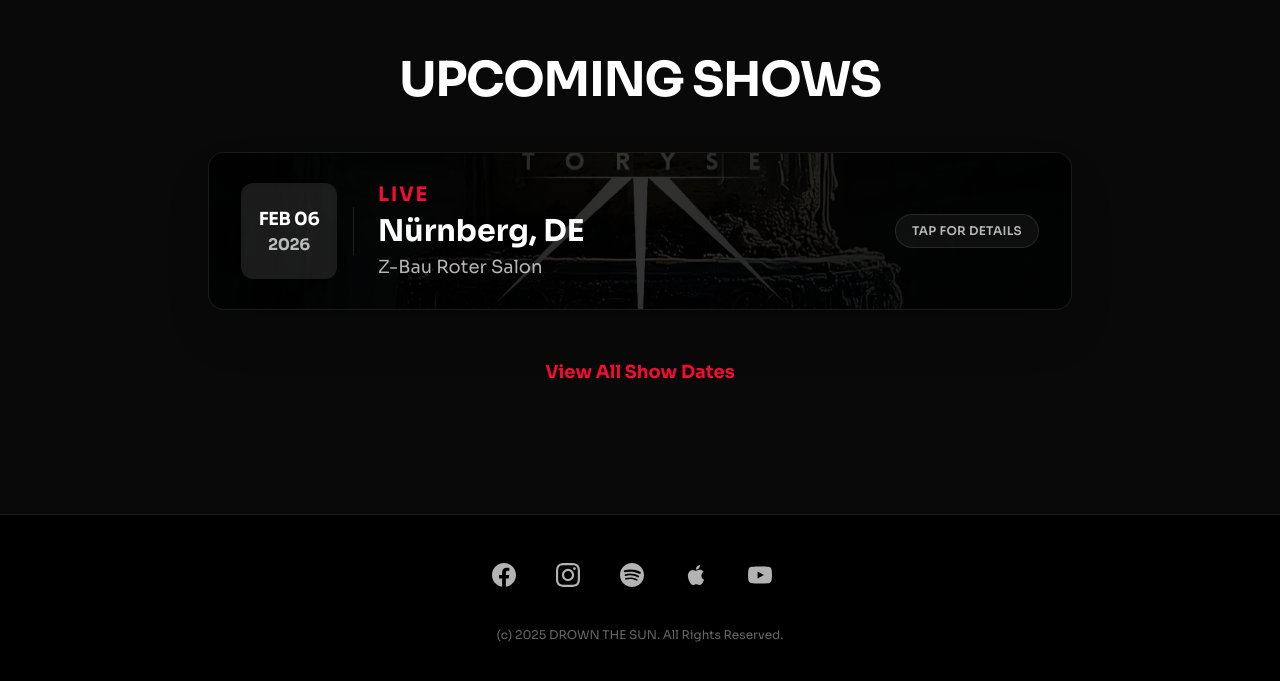
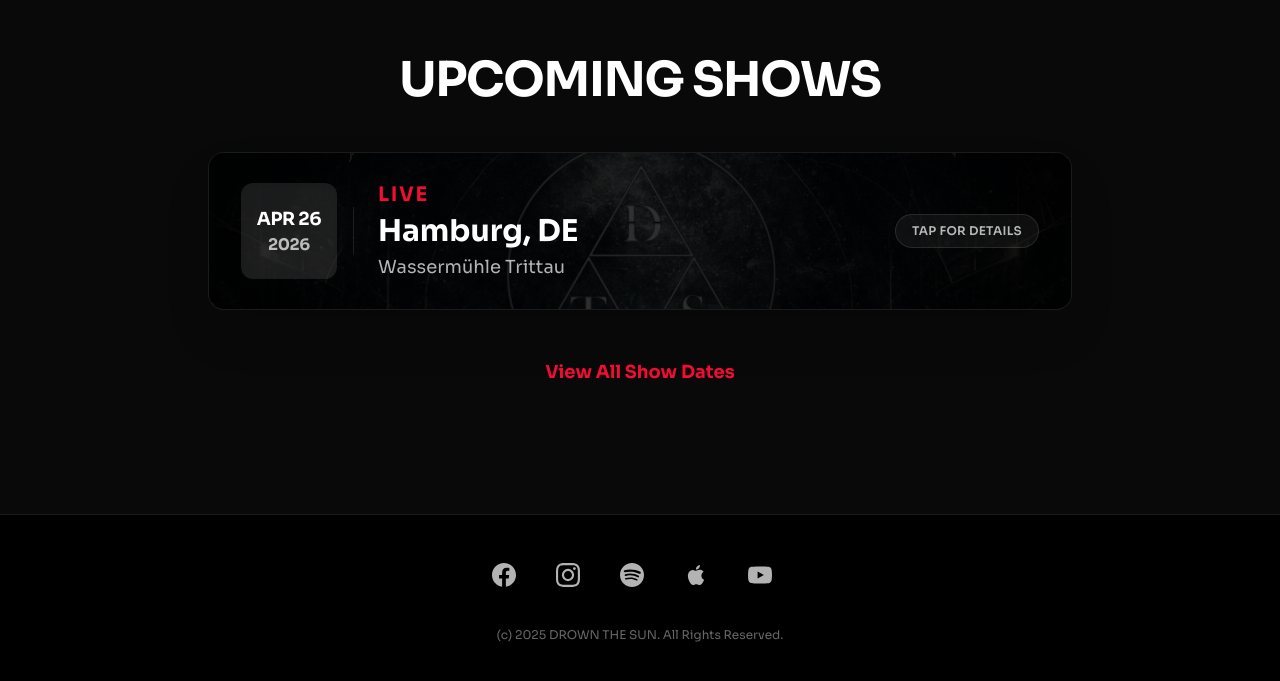
Before and after one commit to reza-azimi-dev/drown-the-sun-website, a Next.js app: page / in a window 1280 px wide. Shown: the part 1588-2269 px from the top of the page. Built offline with nearby package versions, Linux system fonts and the light colour scheme.

Commit message:
added hamburg show 26 apr 2026

```diff
--- a/constants.ts
+++ b/constants.ts
@@ -37,11 +37,49 @@ export const socials = [
 
 export const UPCOMING_SHOWS: Show[] = [
   {
+    id: "20260426",
+    date: "APR 26, 2026",
+    venue: "Wassermühle Trittau",
+    location: "Hamburg, DE",
+    isPast: false,
+    description: `Drei Städte. Drei Spielarten. Ein Abend, der das alte Gebälk unserer Wassermühle auf den Prüfstand stellt.
+
+Mit WATAR (Kiel), SUBSTATION (Hamburg) und DROWN THE SUN (Nürnberg) versammelt METAL MÜHLE I drei Bands, die modernen Metal in all seinen Facetten ausloten – technisch versiert, stilistisch eigenständig und mit jener kompromisslosen Energie, die man sonst eher aus den Reviews einschlägiger Metal-Magazine kennt.
+
+WATAR liefern High-Gain Metal-Sound und Double-Bass-Massaker, verweben aber zugleich melodische Parts, schräge Gitarrensoli und orientalische Einflüsse in ihren progressiven Thrash Metal. Das Ergebnis: rasante Riffs, überraschende Wendungen und Moshpit-Garantie – präzise gespielt, aber nie verkopft.
+
+SUBSTATION stehen für modernen Metalcore zwischen gnadenlosen Breakdowns und eingängigen Singalongs. Ihre Songs transformieren Wut, Druck und Hoffnung in kollektive Energie – intensiv, emotional und live mit einer Präsenz, die den Raum sofort zusammenschweißt.
+
+DROWN THE SUN aus Nürnberg bewegen sich vom klassischen Metalcore hin zu einem düsteren, atmosphärischen Djent-Sound. Melodische, fast cineastische Passagen prallen auf unorthodoxe, groovegetriebene Rhythmen und polyrhythmische Präzision. Auf der Bühne entsteht daraus ein Sog aus Schwere, Atmosphäre und eruptiver Wucht – intensiv, modern und kompromisslos.
+
+METAL MÜHLE I ist kein Nostalgie-Abend, wir schaffen ein Statement: Heavy Metal lebt, entwickelt sich weiter und fordert Raum – laut, intensiv und kompromisslos.
+
+Tickets bei "der Buchladen" - Anja Wenck, Poststraße 31, 22946 Trittau
+
+Tel: 04154/9892405 oder auf Eventfrog
+
+Rubrik
+Musik / Konzerte / Kabarett
+
+Veranstaltungsort
+Kulturzentrum Wassermühle Trittau
+Am Mühlenteich 3,
+22946 Trittau
+Veranstalter
+Kultur- und Förderverein Trittauer Wassermühle e.V.
+Kontaktdaten
+Homepage: www.kulturmuehle-trittau.de/`,
+    bannerUrl: "/dts-assets/banners/20260426.jpg",
+  },
+];
+
+export const PAST_SHOWS: Show[] = [
+  {
     id: "20260206",
     date: "FEB 06, 2026",
     venue: "Z-Bau Roter Salon",
     location: "Nürnberg, DE",
-    isPast: false,
+    isPast: true,
     description: `++++ FIRST SHOW OF THE 2026 ++++
 
       Wir haben die Ehre bei der "10+2 Years Anniversary Show" am 06.02.26 im @z.bau von @toryse_band dabei zu sein!
@@ -59,9 +97,6 @@ export const UPCOMING_SHOWS: Show[] = [
       Ticktes gibt es über Eventim.`,
     bannerUrl: "/dts-assets/banners/20260206.jpg",
   },
-];
-
-export const PAST_SHOWS: Show[] = [
   {
     id: "20251018",
     date: "OCT 18, 2025",
```
Also changed, not shown: public/dts-assets/banners/20260426.jpg (added).
